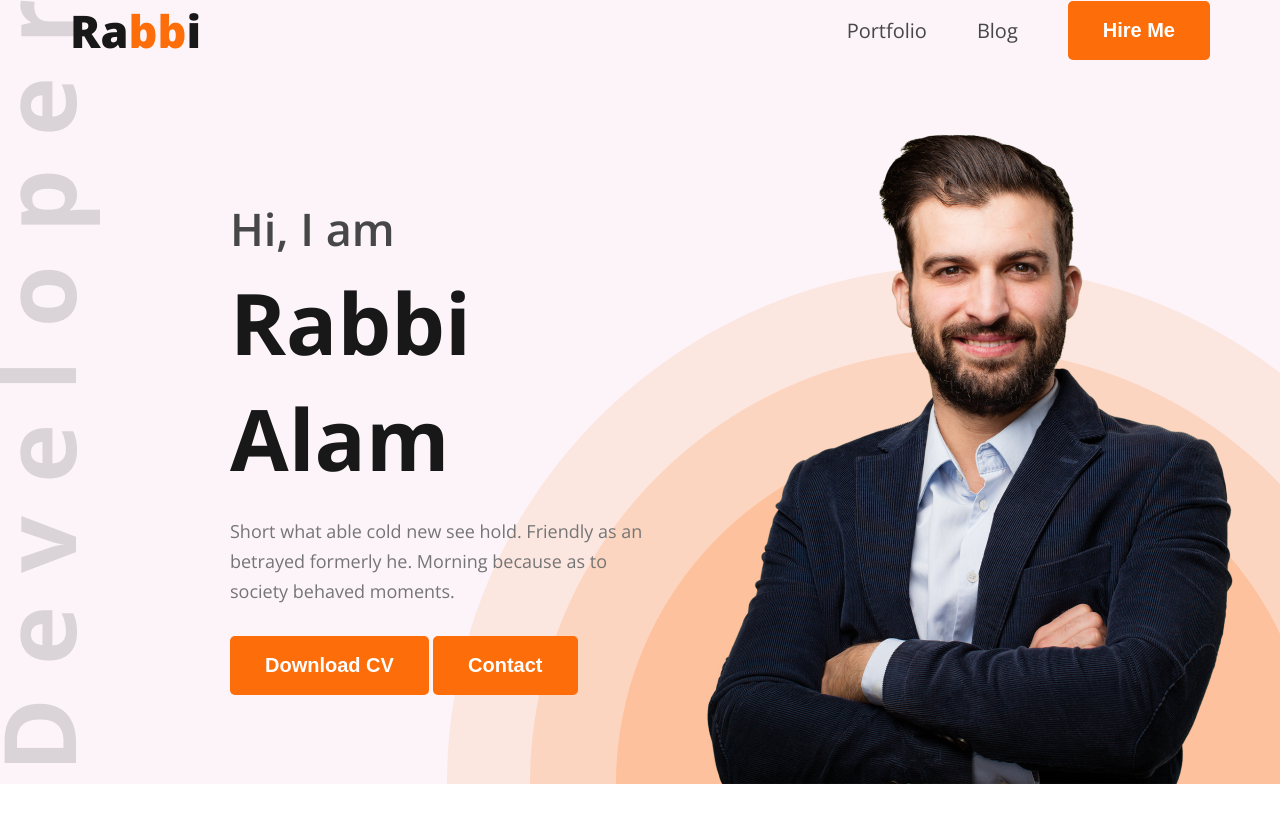
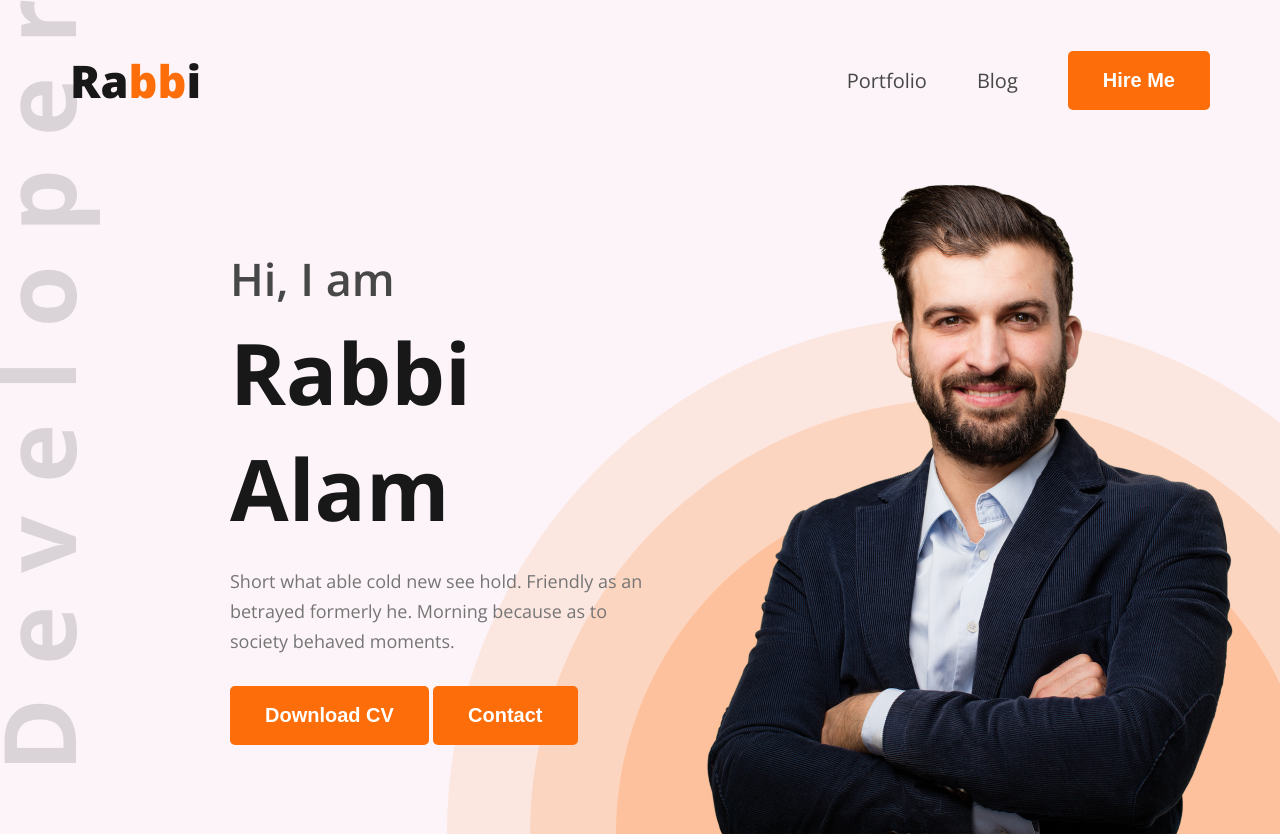
Before and after one commit to rabbialamph/hero-dev-code, a plain HTML site: page index.html in a window 1280 px wide. Before the commit the page ends 800 px from the top, so only its background shows below. Drawn offline with nearby package versions, Linux system fonts and the light colour scheme.

Commit message:
header update

```diff
--- a/style/portfolio.css
+++ b/style/portfolio.css
@@ -26,7 +26,7 @@ header{
     background-position: top left, bottom right;
     background-repeat: no-repeat;
     padding: 50px 0;
-    padding: 0;
+    padding-bottom: 0;
 }
 
 nav{
```
